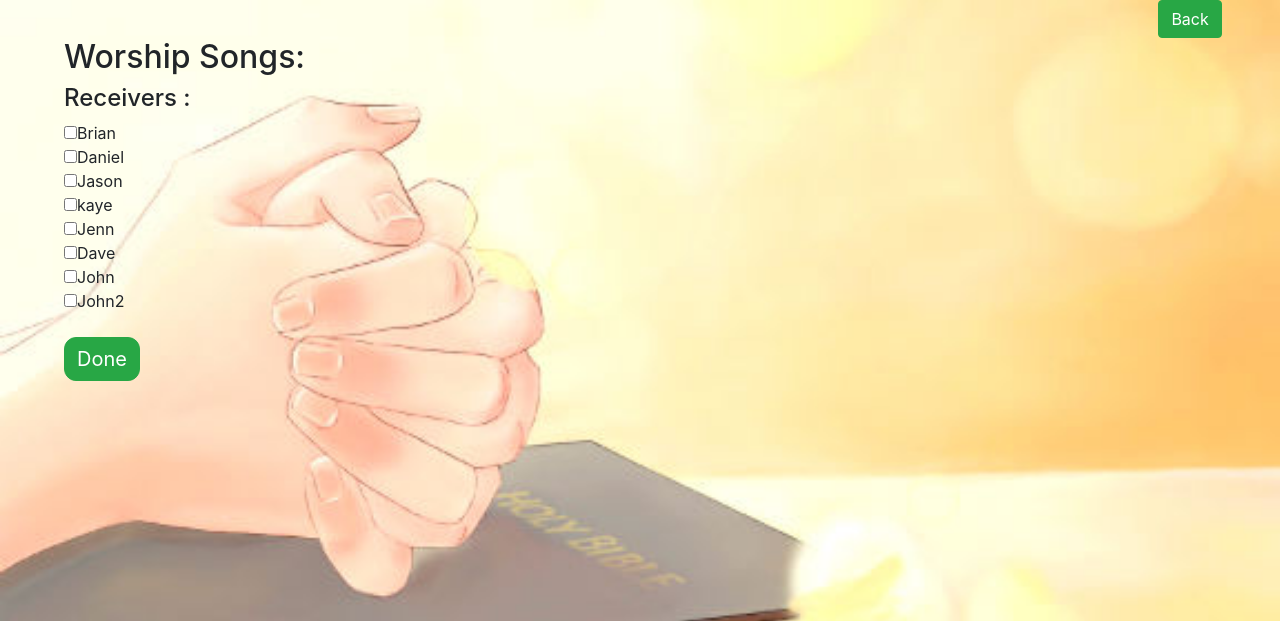
After one commit to pohjohn0928/church_ppt2.0, a Flask app: template templates/worship_songs.html in a window 1280 px wide. The commit adds this page. Shown: the top 621 px of the page. Run offline with Flask 2, Linux system fonts and the light colour scheme; the template is opened without the code that fills it, so the values that code supplies are empty; some libraries are stand-ins or nearby versions.

Commit message:
worship song function

```diff
--- a/Helpers/datahelper.py
+++ b/Helpers/datahelper.py
@@ -155,7 +155,7 @@ class MakePPT(threading.Thread):
         self.addCalvaryImg()
         self.addBlessingSong()
         self.addCalvaryImg()
-        self.prs.save(f'churchPPT{self.data["date"]}.pptx')
+        self.prs.save(f'ppt/churchPPT{self.data["date"]}.pptx')
         end = time.time()
         print("Make PPT cost：%f sec" % (end - start))
 
--- a/Helpers/docx.py
+++ b/Helpers/docx.py
@@ -1,8 +1,11 @@
+import os
+
 from docx import Document
 from docx.shared import Inches,Pt,RGBColor
 from Helpers.datahelper import MakePPT
 import time
 import threading
+
 
 class Word(threading.Thread):   #threading.Thread
     def __init__(self,data):
@@ -28,7 +31,7 @@ class Word(threading.Thread):   #threading.Thread
             scrpiture = self.scrpiture_detail(scrpiture)
             self.setTitle(scrpiture, 'chinese')
             self.setVerse(verse, 'chinese')
-        self.document.save('Scripture_In_Sermon.docx')
+        self.document.save(f'docx/Scripture_In_Sermon{self.data["date"]}.docx')
         end_time = time.time()
         print("Make docx cost：%f sec" % (end_time - self.start_time))
 
--- a/app.py
+++ b/app.py
@@ -1,10 +1,14 @@
 import glob
+
+from PIL import Image
+
 
 from docx import Document
 from flask import Flask, request, render_template, redirect, url_for, send_file, make_response, Blueprint
 from Helpers.datahelper import ReadPdfFile, MakePPT
 from Helpers.docx import Word
 from Helpers.email import Gmail
+from Helpers.worship_song import make_send_worship_songs
 import time
 from Helpers.Books import bible_config
 import datetime
@@ -122,7 +126,7 @@ def getPdfFile():
         start = time.time()
         for receiver in receivers:
             gmail = Gmail()
-            gmail.send(receiver, f'Scripture for {data["date"]}', f'churchPPT{data["date"]}.pptx', data["sermonTitle"])
+            gmail.send(receiver, f'Scripture for {data["date"]}', f'ppt/churchPPT{data["date"]}.pptx', data["sermonTitle"], data["date"])
             end = time.time()
         print("Send Mail cost：%f sec" % (end - start))
 
@@ -137,7 +141,13 @@ def scriptures():
 
 @calvary_ppt.route('/scriptures_file')
 def scriptures_file():
-    document = Document("Scripture_In_Sermon.docx")
+    d = datetime.date.today()
+    while d.weekday() != 6:
+        d += datetime.timedelta(1)
+    date = d
+
+    root_path = "/".join(os.getcwd().split('/'))
+    document = Document(f"{root_path}/docx/Scripture_In_Sermon{date}.docx")
     return_dict = {'scriptures': [], 'verses': []}
     for i, p in enumerate(document.paragraphs):
         if i == 0:
@@ -169,18 +179,63 @@ def get_announcement_info():
     account = request.cookies.get('account')
     password = request.cookies.get('password')
     if account == 'church_ppt' and password == 'churchchurch':
-        os.chdir(os.path.dirname(__file__) + '/static/annocement')
+        os.chdir(os.path.dirname(__file__) + '/static/annocement/')
         result = glob.glob('*.png')
+        os.chdir(os.path.dirname(__file__))
         return {"announcements": result}
-    #imagefile = flask.request.files('imagefile', '')
 
 
 @calvary_ppt.route('/announcement_info', methods=["PUT"])
 def update_announcement_info():
     file = request.files.get('file')
     name = request.values.get('name')
-    file.save(f'{name}')
+    img = Image.open(file)
+    img.save('static/annocement/' + name)
     return "Done!"
+
+
+@calvary_ppt.route('/worship_songs.html')
+def worship_songs():
+    account = request.cookies.get('account')
+    password = request.cookies.get('password')
+    if account == 'church_ppt' and password == 'churchchurch':
+        return render_template('worship_songs.html')
+
+
+@calvary_ppt.route('/worship_song_set')
+def worship_song_set():
+    account = request.cookies.get('account')
+    password = request.cookies.get('password')
+    if account == 'church_ppt' and password == 'churchchurch':
+        os.chdir(os.path.dirname(__file__) + '/Helpers/worship_songs')
+        result = glob.glob('*.docx')
+        os.chdir(os.path.dirname(__file__))
+        return {"worship_songs": result}
+
+
+@calvary_ppt.route('/worship_song_lyrics/<song>')
+def worship_song_lyrics(song):
+    account = request.cookies.get('account')
+    password = request.cookies.get('password')
+    if account == 'church_ppt' and password == 'churchchurch':
+        document = Document(f'Helpers/worship_songs/{song}.docx')
+        lyrics = []
+        for i, p in enumerate(document.paragraphs):
+            lyrics.append(p.text)
+        return {"lyrics": lyrics}
+
+
+@calvary_ppt.route('/make_worship_song_file', methods=["POST"])
+def make_worship_song_file():
+    account = request.cookies.get('account')
+    password = request.cookies.get('password')
+    if account == 'church_ppt' and password == 'churchchurch':
+        worship_songs = request.form.get('worship_songs')
+        worship_songs = json.loads(worship_songs)["worship_songs"]
+        receivers = request.form.get('receivers')
+        receivers = json.loads(receivers)["receivers"]
+        make_send_worship_songs(worship_songs, receivers)
+        return "done"
 
 
 app = Flask(__name__)
--- /dev/null
+++ b/templates/worship_songs.html
@@ -0,0 +1,117 @@
+<!DOCTYPE html>
+<html lang="en">
+<head>
+    <meta charset="UTF-8">
+    <title>Worship Songs</title>
+</head>
+<script src="https://ajax.googleapis.com/ajax/libs/jquery/1.11.1/jquery.min.js"></script>
+<script src="https://unpkg.com/sweetalert/dist/sweetalert.min.js"></script>
+<link rel="stylesheet" href="https://maxcdn.bootstrapcdn.com/bootstrap/4.0.0/css/bootstrap.min.css" integrity="sha384-Gn5384xqQ1aoWXA+058RXPxPg6fy4IWvTNh0E263XmFcJlSAwiGgFAW/dAiS6JXm" crossorigin="anonymous">
+
+<style>
+    body {
+        background-image: url('/static/background.jpg');
+        background-repeat: no-repeat;
+        background-attachment: fixed;
+        background-size: cover;
+        opacity: 1;
+    }
+
+</style>
+
+<script>
+     var aj = $.ajax({
+                url : '/worship_song_set',
+                data :
+                {},
+                type : 'get',
+                success : function (result) {
+                    content = "";
+                    result.worship_songs.forEach(function (song){
+                        song = song.replaceAll(".docx", "");
+                        content += `<input type="checkbox" value="${song}" class="worship_song_check"/><button class="btn btn-link" onclick='show_songs("${song}")'>${song}</button><br>`
+                    })
+                    document.getElementById("worship_songs").innerHTML = content;
+                }
+             })
+
+     function show_songs(song){
+         var aj = $.ajax({
+                url : `/worship_song_lyrics/${song}`,
+                data :
+                {},
+                type : 'get',
+                success : function (result) {
+                    content = `<button class="btn btn-outline-danger" onclick='window.location.reload();' style="margin-left: 90%">back</button><br>`;
+                    result.lyrics.forEach(function (lyr, i){
+                        if(i == 0){
+                            content += "<h4>" + lyr + "</h4>" + "<br>";
+                        }
+                        else {
+                            content += lyr + "<br>";
+                        }
+                    })
+                    document.getElementById("worship_song_page").innerHTML = content;
+                }
+             })
+     }
+
+
+     function send_file(){
+         var worship_songs = [];
+         $('.worship_song_check:checked').each(function () {
+             worship_songs.push($(this)[0].defaultValue)
+         });
+
+         var receivers = [];
+         $('.receiver_email:checked').each(function () {
+            receivers.push($(this)[0].defaultValue)
+         });
+
+         swal({
+                title:"Please wait",
+                text:"Loading...",
+                icon: "/static/loading.gif",
+                buttons: false,
+                closeOnClickOutside: false,
+                timer: 120000,
+            });
+
+         var aj = $.ajax({
+                url : '/make_worship_song_file',
+                data :
+                {
+                    worship_songs: JSON.stringify({'worship_songs':worship_songs}),
+                    receivers: JSON.stringify({'receivers':receivers}),
+                },
+                type : 'post',
+                success : function (result) {
+                   swal("Finish", 'Please check your email!', "success").then(() =>
+                    {
+                        location.reload();
+                    })
+                }
+             })
+     }
+</script>
+<body>
+<div id="worship_song_page" style="margin-left: 5%">
+    <a class="btn btn-success" style="margin-left: 90%" href="/init" id="back">Back</a>
+    <h2>Worship Songs: </h2>
+    <div id="worship_songs"></div>
+
+    <h4>Receivers : </h4>
+    <input type="checkbox" value="brianpjl@gmail.com" class="receiver_email"/>Brian<br>
+    <input type="checkbox" value="thedifference0507@gmail.com" class="receiver_email"/>Daniel<br>
+    <input type="checkbox" value="sue71615@hotmail.com" class="receiver_email"/>Jason<br>
+    <input type="checkbox" value="kayeleetonacao@gmail.com" class="receiver_email"/>kaye<br>
+    <input type="checkbox" value="jennding@gmail.com" class="receiver_email"/>Jenn<br>
+    <input type="checkbox" value="Dbsutton32@gmail.com" class="receiver_email"/>Dave<br>
+    <input type="checkbox" value="pohjohn0928@gmail.com" class="receiver_email"/>John<br>
+    <input type="checkbox" value="pohjohn0928@yahoo.com" class="receiver_email"/>John2<br><br>
+    <button type="submit" class="btn btn-success" onclick="send_file()" style="font-size: 20px; border-radius: 12px;" >Done</button>
+</div>
+</body>
+
+
+</html>
```
Also changed, not shown: Helpers/email.py (+16 -2 lines), Helpers/worship_song.py (added, +39 -0 lines), templates/index.html (+53 -34 lines), test.py (+21 -1 lines), static/annocement/Calvary Ladies Fellowship.png, static/annocement/beginning.png (deleted).
